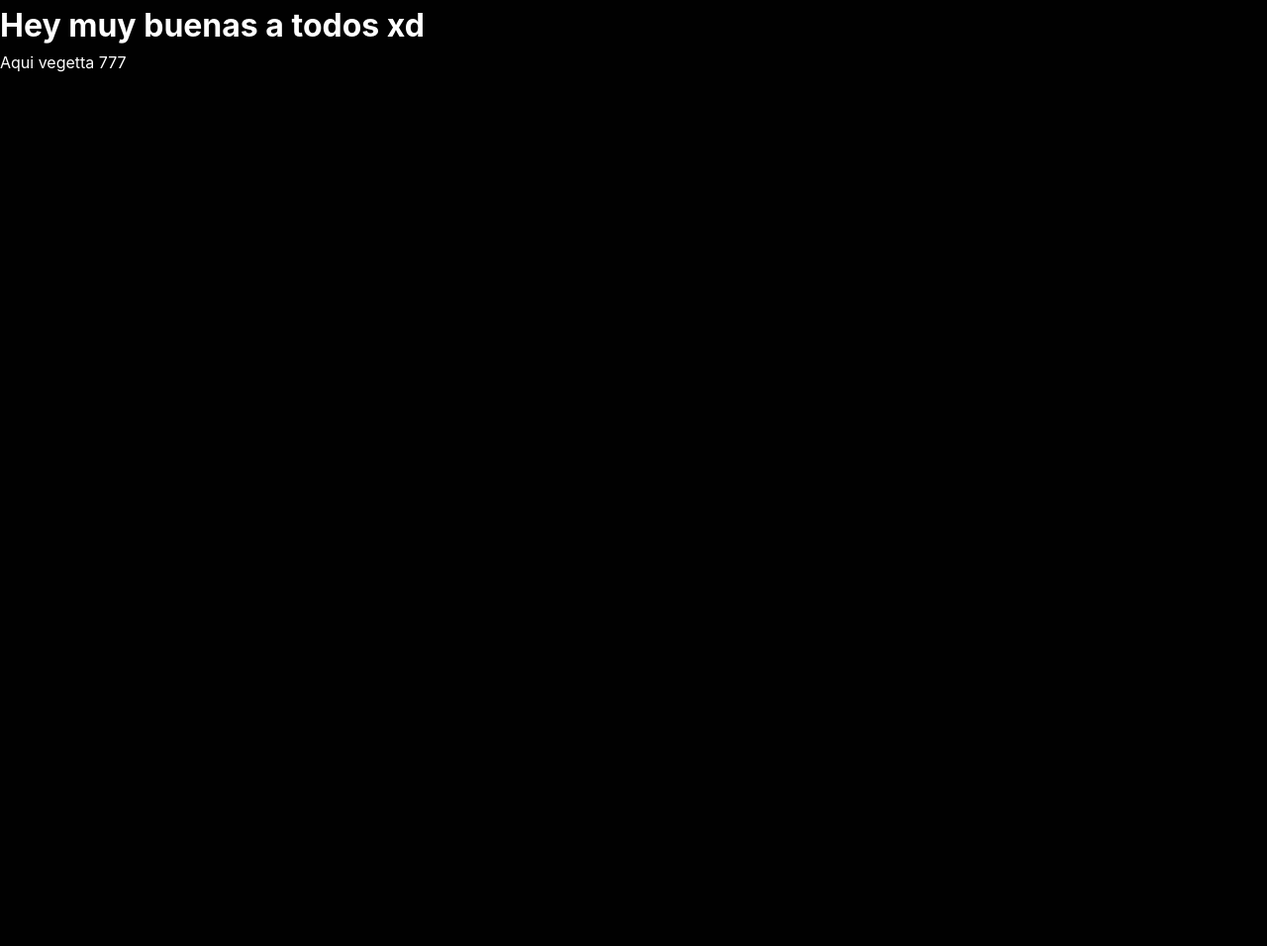
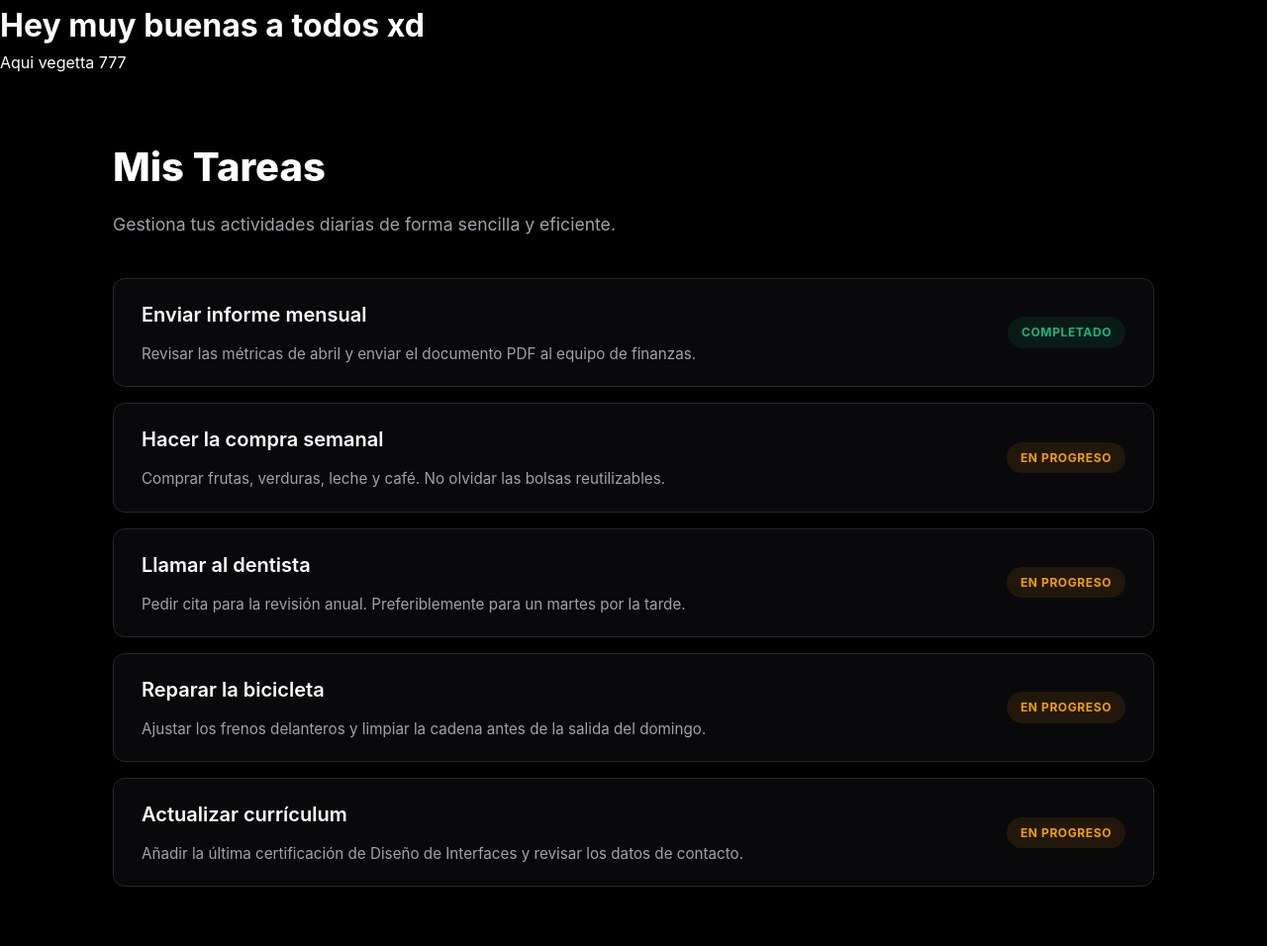
Before and after one commit to zurgetta/primer-git, a plain HTML site: page index.html in a window 1280 px wide. Shown: the whole page at 99% size. Before the commit the page ends 800 px from the top, so only its background shows below. Drawn offline with Linux system fonts and the light colour scheme.

Commit message:
Agregar tareas

```diff
--- a/index.html
+++ b/index.html
@@ -9,5 +9,17 @@
 <body>
     <h1>Hey muy buenas a todos xd</h1>
     <p>Aqui vegetta 777</p>
+        <main class="container">
+        <header class="page-header">
+            <h2>Mis Tareas</h2>
+            <p>Gestiona tus actividades diarias de forma sencilla y eficiente.</p>
+        </header>
+
+        <section id="task-list" class="task-grid">
+            <!-- Las tareas se cargarán dinámicamente desde JS -->
+        </section>
+    </main>
+
+    <script src="script.js"></script>
 </body>
 </html>
--- /dev/null
+++ b/script.js
@@ -0,0 +1,75 @@
+/**
+ * Datos de ejemplo para la lista de tareas.
+ * En una aplicación real, estos datos podrían venir de una API o LocalStorage.
+ */
+const tasks = [
+    {
+        id: 1,
+        title: "Enviar informe mensual",
+        description: "Revisar las métricas de abril y enviar el documento PDF al equipo de finanzas.",
+        status: "completada"
+    },
+    {
+        id: 2,
+        title: "Hacer la compra semanal",
+        description: "Comprar frutas, verduras, leche y café. No olvidar las bolsas reutilizables.",
+        status: "pendiente"
+    },
+    {
+        id: 3,
+        title: "Llamar al dentista",
+        description: "Pedir cita para la revisión anual. Preferiblemente para un martes por la tarde.",
+        status: "pendiente"
+    },
+    {
+        id: 4,
+        title: "Reparar la bicicleta",
+        description: "Ajustar los frenos delanteros y limpiar la cadena antes de la salida del domingo.",
+        status: "pendiente"
+    },
+    {
+        id: 5,
+        title: "Actualizar currículum",
+        description: "Añadir la última certificación de Diseño de Interfaces y revisar los datos de contacto.",
+        status: "pendiente"
+    }
+];
+
+/**
+ * Función para renderizar las tareas en el DOM.
+ */
+function renderTasks() {
+    const taskListContainer = document.getElementById('task-list');
+
+    // Limpiar el contenedor antes de renderizar (por si acaso)
+    taskListContainer.innerHTML = '';
+
+    tasks.forEach(task => {
+        // Crear elemento de la tarjeta
+        const card = document.createElement('article');
+        card.className = 'task-card';
+
+        // Determinar clases de estado
+        const isCompleted = task.status === 'completada';
+        const badgeClass = isCompleted ? 'status-completed' : 'status-pending';
+        const statusLabel = isCompleted ? 'Completado' : 'En progreso';
+
+        // Construir el contenido HTML
+        card.innerHTML = `
+            <div>
+                <h3>${task.title}</h3>
+                <p>${task.description}</p>
+            </div>
+            <span class="status-badge ${badgeClass}">${statusLabel}</span>
+        `;
+
+        // Añadir al DOM
+        taskListContainer.appendChild(card);
+    });
+}
+
+// Ejecutar el renderizado cuando el DOM esté listo
+document.addEventListener('DOMContentLoaded', () => {
+    console.log("Sistema de tareas cargado correctamente.");
+    renderTasks();
+});
```
